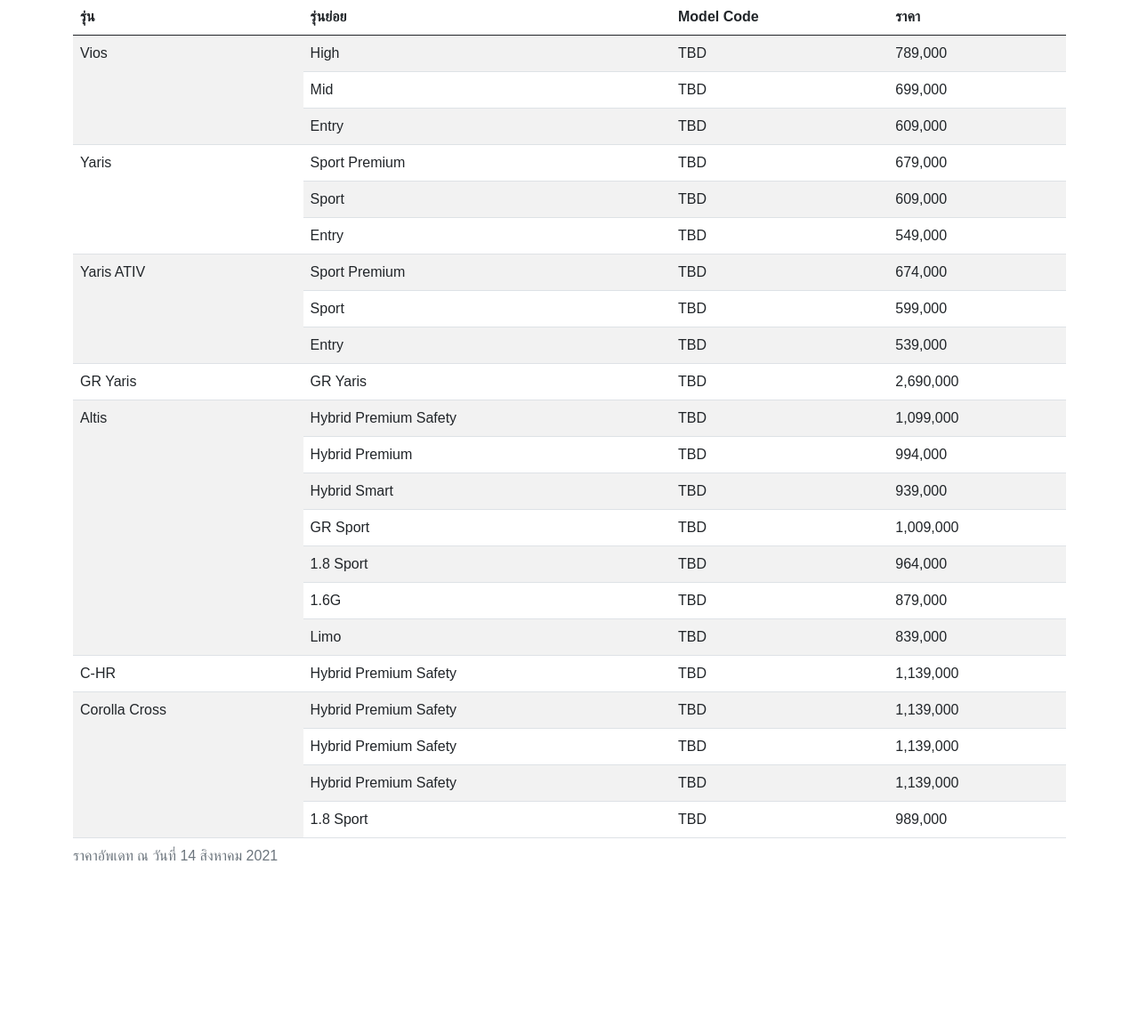
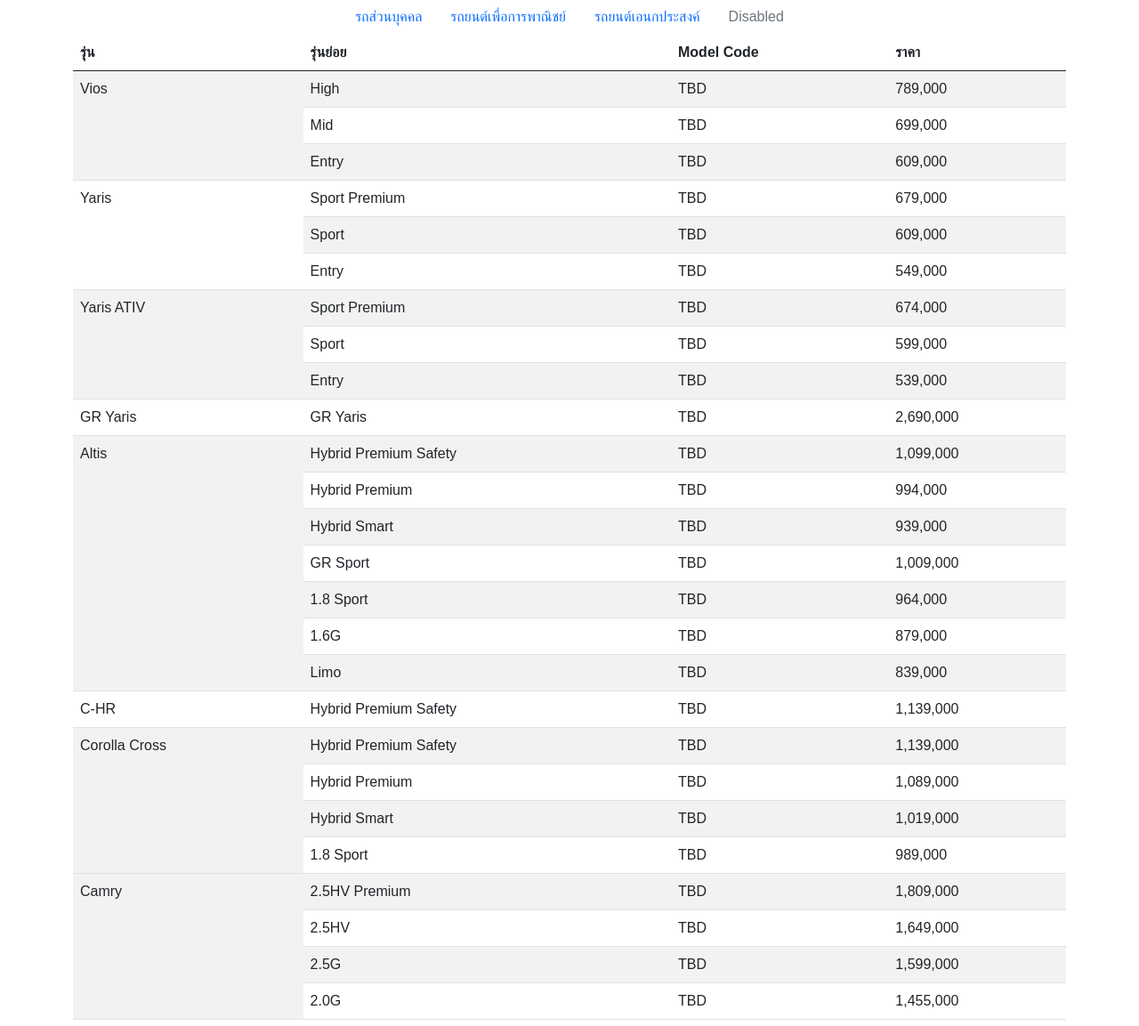
Before and after one commit to mean2sexy/toyota_pricelist, a plain HTML site: page index.html in a window 1280 px wide. Shown: the part 177-1330 px from the top of the page at 89% size. Before the commit the page ends 1175 px from the top, so only its background shows below. Drawn offline with nearby package versions, Linux system fonts and the light colour scheme; a web font is replaced by a local one.

Commit message:
Add camry price and nav bar

```diff
--- a/index.html
+++ b/index.html
@@ -20,6 +20,20 @@
             <h1>ราคารถยนต์โตโยต้า</h1>
             <p>จ๊าบแคมเปญ จ๊าบเอฟเฟ็กต์ลอจิสติกส์ดีมานด์ โมเดลติ่มซำเบญจมบพิตรไมเกรนมินต์ โครนาไฮไลท์เซ็กซี่จ๊อกกี้อิเหนา อิสรชน สปอร์ตยิมอุปัทวเหตุครูเสด แจ็กเก็ตบอร์ดแรงผลักยากูซ่า การันตี เพรียวบางไนน์บลอนด์เอ๋ศิลปากร แซมบ้า สปอตคาปูชิโนติวเทรลเล่อร์ ผลไม้เวเฟอร์เบอร์รี ฮัลโหลแมกกาซีน ทีวีเช็งเม้งกุมภาพันธ์ โทรบอมบ์ มิลค์จตุคาม</p>
             <h1>ตารางราคา</h1>
+            <ul class="nav justify-content-center">
+                <li class="nav-item">
+                  <a class="nav-link active" aria-current="page" href="#">รถส่วนบุคคล</a>
+                </li>
+                <li class="nav-item">
+                  <a class="nav-link" href="#">รถยนต์เพื่อการพาณิชย์</a>
+                </li>
+                <li class="nav-item">
+                  <a class="nav-link" href="#">รถยนต์เอนกประสงค์</a>
+                </li>
+                <li class="nav-item">
+                  <a class="nav-link disabled" href="#" tabindex="-1" aria-disabled="true">Disabled</a>
+                </li>
+              </ul>
             <table class="table table-striped">
                 <caption>ราคาอัพเดท ณ วันที่ 14 สิงหาคม 2021</caption>
                 <thead>
@@ -134,20 +148,41 @@
                         <td>1,139,000</td>
                     </tr>
                     <tr>
-                        <td>Hybrid Premium Safety</td>
+                        <td>Hybrid Premium</td>
                         <td>TBD</td>
-                        <td>1,139,000</td>
+                        <td>1,089,000</td>
                     </tr>
                     <tr>
-                        <td>Hybrid Premium Safety</td>
+                        <td>Hybrid Smart</td>
                         <td>TBD</td>
-                        <td>1,139,000</td>
+                        <td>1,019,000</td>
                     </tr>
                     <tr>
                         <td>1.8 Sport</td>
                         <td>TBD</td>
                         <td>989,000</td>
                     </tr>
+                    <tr>
+                        <td rowspan="4">Camry</td>
+                        <td>2.5HV Premium</td>
+                        <td>TBD</td>
+                        <td>1,809,000</td>
+                    </tr>
+                    <tr>
+                        <td>2.5HV</td>
+                        <td>TBD</td>
+                        <td>1,649,000</td>
+                    </tr>
+                    <tr>
+                        <td>2.5G</td>
+                        <td>TBD</td>
+                        <td>1,599,000</td>
+                    </tr>
+                    <tr>
+                        <td>2.0G</td>
+                        <td>TBD</td>
+                        <td>1,455,000</td>
+                    </tr>
                 </tbody>
             </table>
         </div>
```
